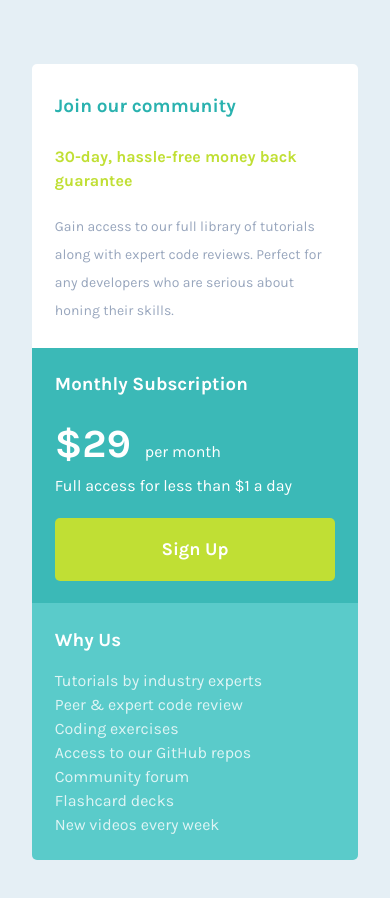
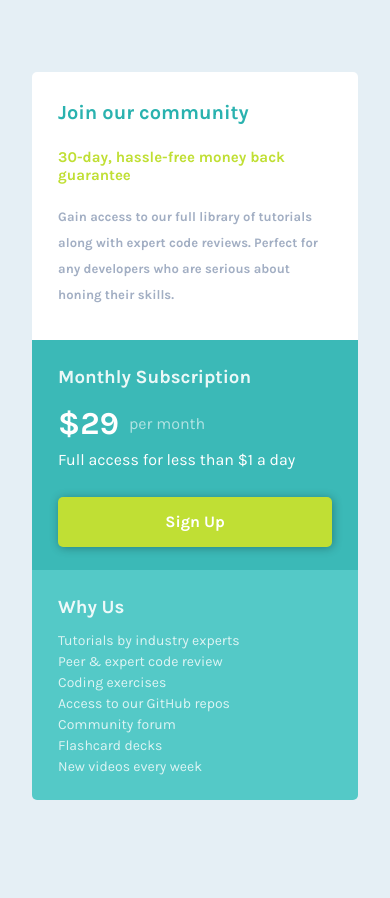
Before and after one commit to Lellien/frontend-mentor-challenge-single-price-grid-component-master, a plain HTML site: page index.html in a window 390 px wide. After the commit the page ends 872 px from the top, so only its background shows below. Drawn offline with Linux system fonts and the light colour scheme.

Commit message:
Finished styling to mobile design

```diff
--- a/index.html
+++ b/index.html
@@ -18,7 +18,7 @@
   </head>
   <body>
     <div class="container">
-      <section class="community padding">
+      <section class="community">
         <h1>Join our community</h1>
         <h2>30-day, hassle-free money back guarantee</h2>
         <p>
@@ -28,16 +28,16 @@
         </p>
       </section>
       <section class="info">
-        <div class="info-1 padding">
+        <div class="info-1">
           <h3>Monthly Subscription</h3>
-          <p>
-            <span class="price">&dollar;29</span>
+          <p class="cost">
+            <span class="fee">&dollar;29</span>
             <span class="freq">per month</span>
           </p>
           <p>Full access for less than &dollar;1 a day</p>
           <a href="#"><button>Sign Up</button></a>
         </div>
-        <div class="info-2 padding">
+        <div class="info-2">
           <h3>Why Us</h3>
           <ul>
             <li>Tutorials by industry experts</li>
--- a/scss/_utils.scss
+++ /dev/null
@@ -1,3 +0,0 @@
-.padding {
-  padding: 7%;
-}
--- a/scss/style.scss
+++ b/scss/style.scss
@@ -1,6 +1,5 @@
 @use "sass:color";
 @use "config";
-@use "utils";
 @import url("https://fonts.googleapis.com/css2?family=Karla:ital,wght@0,400;0,700;1,400;1,700&display=swap");
 
 *,
@@ -14,7 +13,7 @@
 body {
   line-height: 1.5;
   -webkit-font-smoothing: antialiased;
-  padding: 4em 2em;
+  padding: 4.5em 2em;
   background: config.$light-gray;
   font-family: config.$font-stack;
   font-size: 16px;
@@ -45,32 +44,40 @@ a {
 .container {
   h1 {
     color: config.$primary-color;
-    line-height: 2;
-    font-size: 19px;
+    line-height: 1.5;
+    font-size: 20px;
     margin-bottom: 20px;
   }
 
   h2 {
     color: config.$secondary-color;
-    font-size: 16px;
+    font-size: 15px;
+    font-weight: 700;
+    line-height: 1.2;
     margin-bottom: 20px;
   }
 
   .community {
     @include config.bg-effect(#ffff);
+    padding: 8%;
     border-radius: 5px 5px 0 0;
     p {
       color: config.$mid-gray;
-      font-size: 14px;
+      font-size: 13px;
+      font-weight: 700;
+      opacity: 0.9;
       line-height: 2;
+      margin-bottom: 6px;
     }
   }
 
   .info {
     h3 {
-      margin-bottom: 15px;
+      margin-bottom: 0.5em;
+      opacity: 0.9;
     }
     &-1 {
+      padding: 7% 8%;
       @include config.bg-effect(config.$primary-color, 8%);
 
       /*       a {
@@ -79,33 +86,44 @@ a {
  */
       button {
         display: block;
-        margin: 20px auto 0;
+        margin: 25px auto 0;
         width: 100%;
-        padding: 1em 0;
+        padding: 13px 0;
         border: none;
         border-radius: 5px;
-        box-shadow: 1px 1px 5px (0, 0, 0, 0.4);
+        box-shadow: 1px 1px 10px rgba(0, 0, 0, 0.3);
         color: #ffff;
         background: config.$secondary-color;
         font-weight: 700;
-        font-size: 18px;
       }
 
-      .price {
-        font-size: 40px;
-        font-weight: 700;
-        margin-right: 10px;
+      .cost {
+        display: flex;
+        align-items: center;
+        margin: 0;
+
+        .fee {
+          font-size: 32px;
+          font-weight: 700;
+          margin-right: 10px;
+        }
+
+        .freq {
+          opacity: 0.6;
+        }
       }
     }
 
     &-2 {
-      @include config.bg-effect(config.$primary-color, 25%);
+      padding: 7% 8%;
+      @include config.bg-effect(config.$primary-color, 22%);
       border-radius: 0 0 5px 5px;
 
       ul {
         padding: 0;
         list-style: none;
         opacity: 0.8;
+        font-size: 14px;
       }
     }
   }
```
Also changed, not shown: css/style.css.
